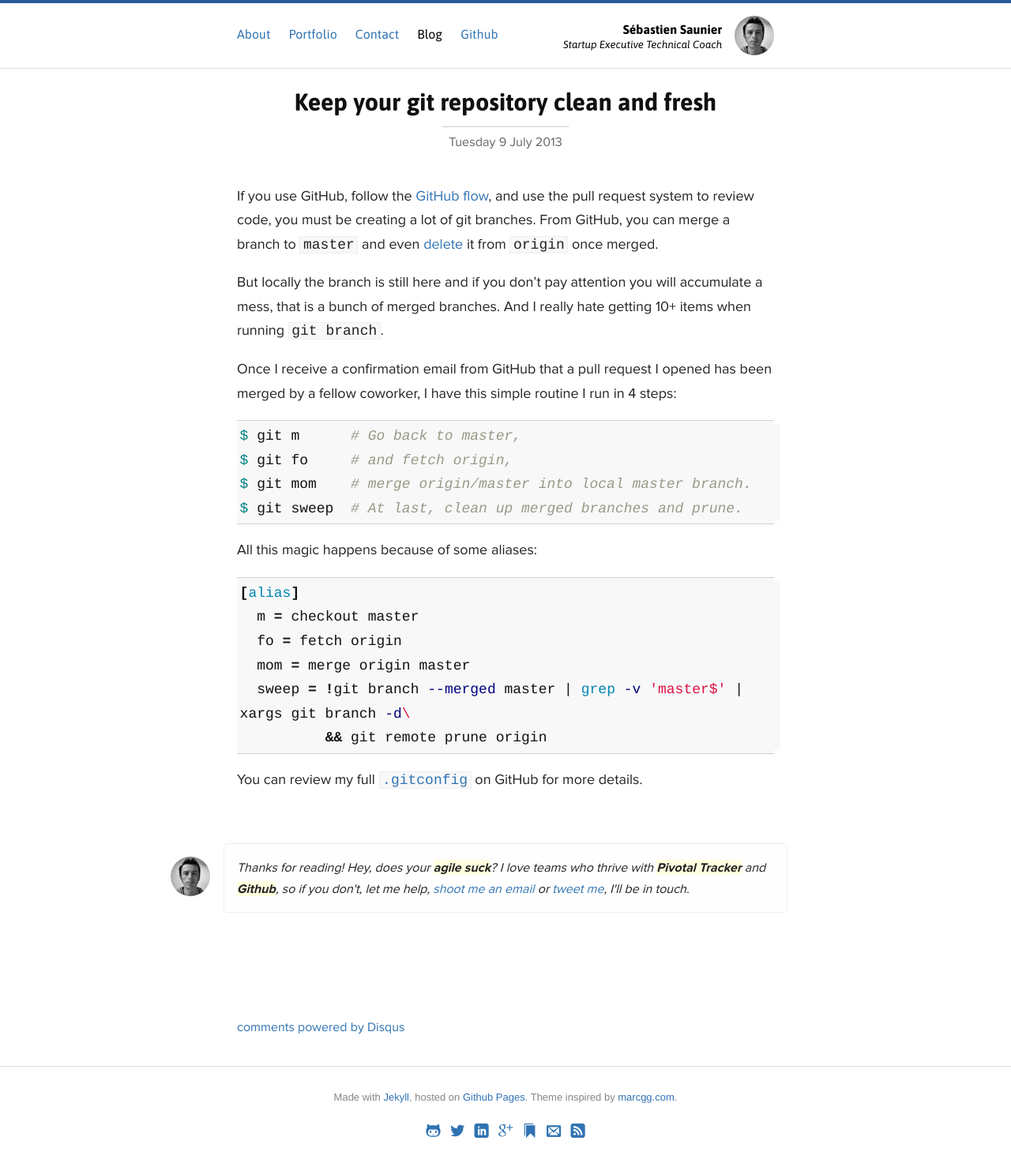
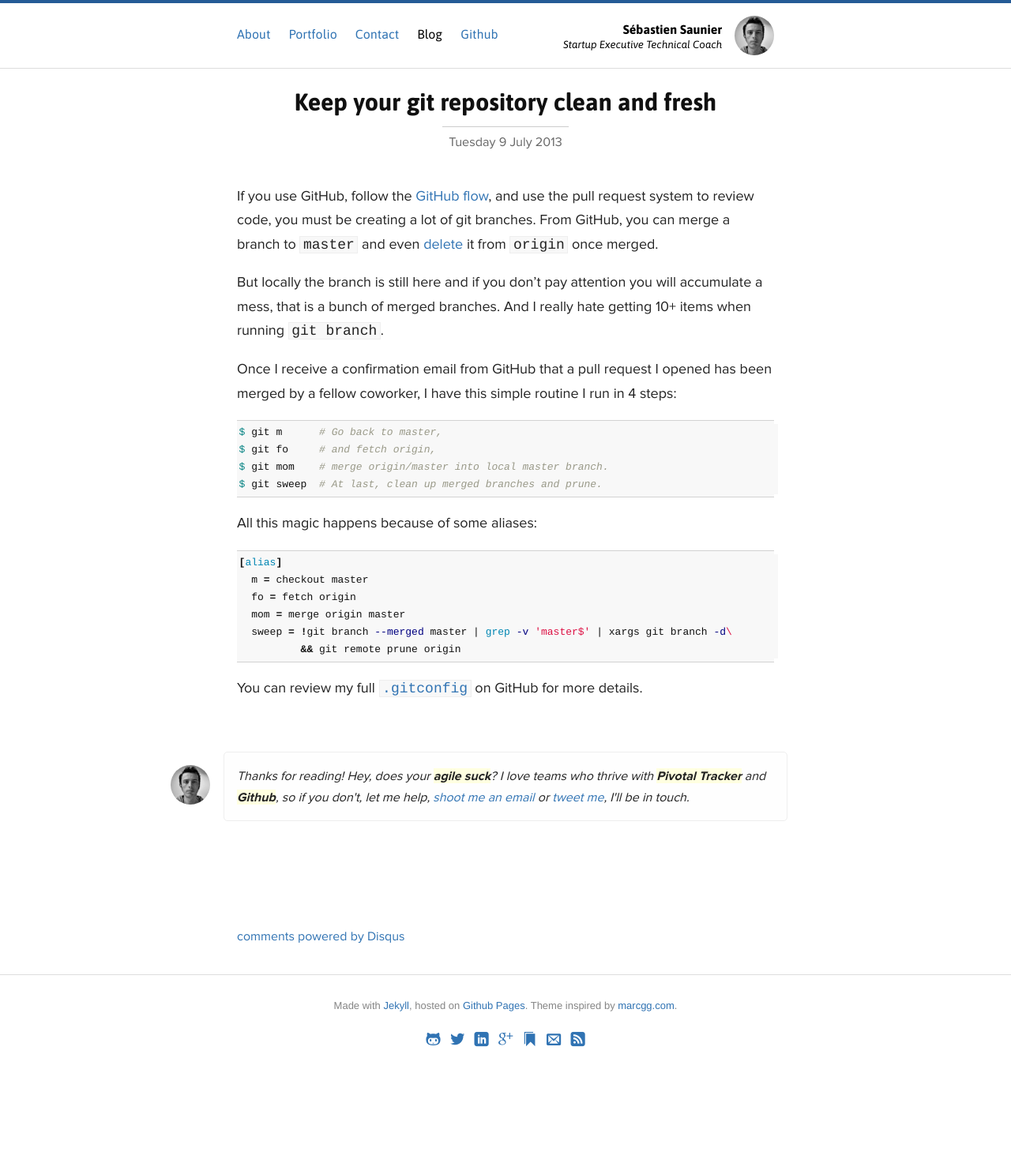
Before and after one commit to ssaunier/ssaunier.github.io, a Jekyll site: the page built from _posts/2013-07-09-keep-your-git-repository-clean-and-fresh.markdown, in a window 1280 px wide. Shown: the whole page at 79% size. Built offline with Jekyll 4.4.1, drawn with Linux system fonts in a browser that asks for light colours; Markdown is read by kramdown in place of the engine named in the settings; comment, search, counter and statistics services are not loaded; after the commit the page ends 1357 px from its top, so only the background shows below that.

Commit message:
Publish post about git used in @lewagon

```diff
--- a/css/site.css
+++ b/css/site.css
@@ -343,7 +343,7 @@ article h1 {
   width: 100%;
 }
 
-.post pre, .post code {
+.post pre, .post code, .post pre code {
   font-size: 13px;
   font-family: Courier, monospace;
   background-color: rgb(248, 248, 248);
```
Also changed, not shown: _posts/2014-04-21-practical-example-of-using-git-in-a-school.markdown (renamed from _drafts/practical-example-of-using-git-in-a-school.markdown).
